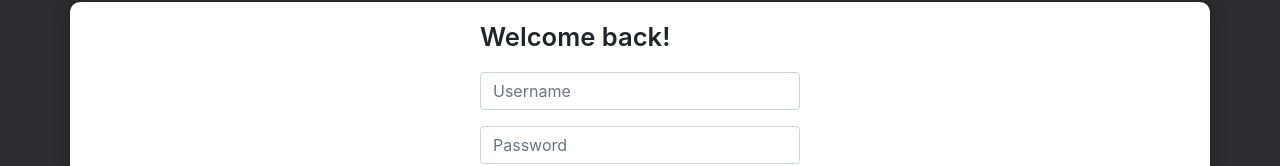
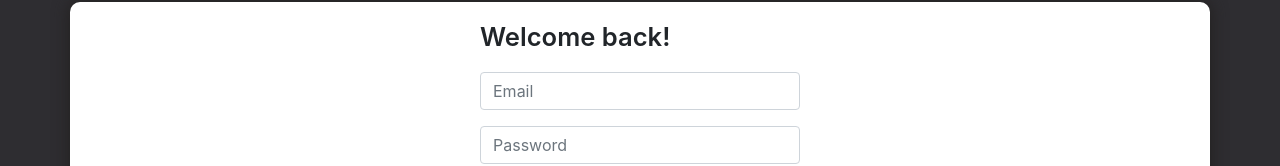
Before and after one commit to dogpineapple/onramp-fullstack-CRUD-project, a React (Create React App) app in the folder bloggies_frontend/: page /users/login in a window 1280 px wide. Shown: the part 188-354 px from the top of the page. Built offline with nearby package versions, Linux system fonts and the light colour scheme.

Commit message:
changed placeholder from username to email

```diff
--- a/bloggies_frontend/src/Forms/LoginForm/index.tsx
+++ b/bloggies_frontend/src/Forms/LoginForm/index.tsx
@@ -29,7 +29,7 @@ function LoginForm({ loginUser }: IProp) {
       <div className="LoginForm-wrapper">
         <p className="LoginForm-title text-left">Welcome back!</p>
         <Form className="LoginForm-form" onSubmit={handleSubmit}>
-          <Form.Control className="form-input" name="email" value={formData.email} placeholder="Username" onChange={handleChange} required></Form.Control >
+          <Form.Control className="form-input" name="email" value={formData.email} placeholder="Email" onChange={handleChange} required></Form.Control >
           <Form.Control type="password" className="form-input" name="password" value={formData.password} placeholder="Password" onChange={handleChange} required></Form.Control >
           <Button className="form-button" type="submit">Login</Button>
         </Form>
--- a/bloggies_frontend/src/Forms/SignUpForm/index.tsx
+++ b/bloggies_frontend/src/Forms/SignUpForm/index.tsx
@@ -56,7 +56,7 @@ function SignUpForm({ signUp, serverErr }: IProp) {
           <p className="SignUp-title text-center">Account Registration</p>
           <Form.Group controlId="validationCustom01">
             <Form.Label>Username</Form.Label>
-            <Form.Control name="email" value={formData.email} placeholder="Username" onChange={handleChange} isInvalid={Boolean(serverErr)} required></Form.Control >
+            <Form.Control name="email" value={formData.email} placeholder="Email" onChange={handleChange} isInvalid={Boolean(serverErr)} required></Form.Control >
             <Form.Text className="text-muted">This will be the username you login with.</Form.Text>
             <Form.Control.Feedback type="invalid">Must be at least 4 characters.</Form.Control.Feedback>
           </Form.Group>
--- a/bloggies_frontend/src/Routes/index.tsx
+++ b/bloggies_frontend/src/Routes/index.tsx
@@ -13,6 +13,7 @@ import PaymentCancelPage from "../RoutedPages/PaymentCancelPage";
 import PaymentSuccessPage from "../RoutedPages/PaymentSuccessPage";
 import PaymentPage from "../RoutedPages/PaymentPage";
 import "./Routes.css";
+import UserSubscriptionPayment from "../RoutedPages/UserSubscriptionPayment";
 
 function Routes() {
   return (
@@ -69,6 +70,9 @@ function Routes() {
           <BlogPage />
         </div>
       </Route>
+      <Route exact path="/payment/form">
+        <UserSubscriptionPayment/>
+      </Route>
       <Redirect to="/" />
     </Switch>
   )
```
